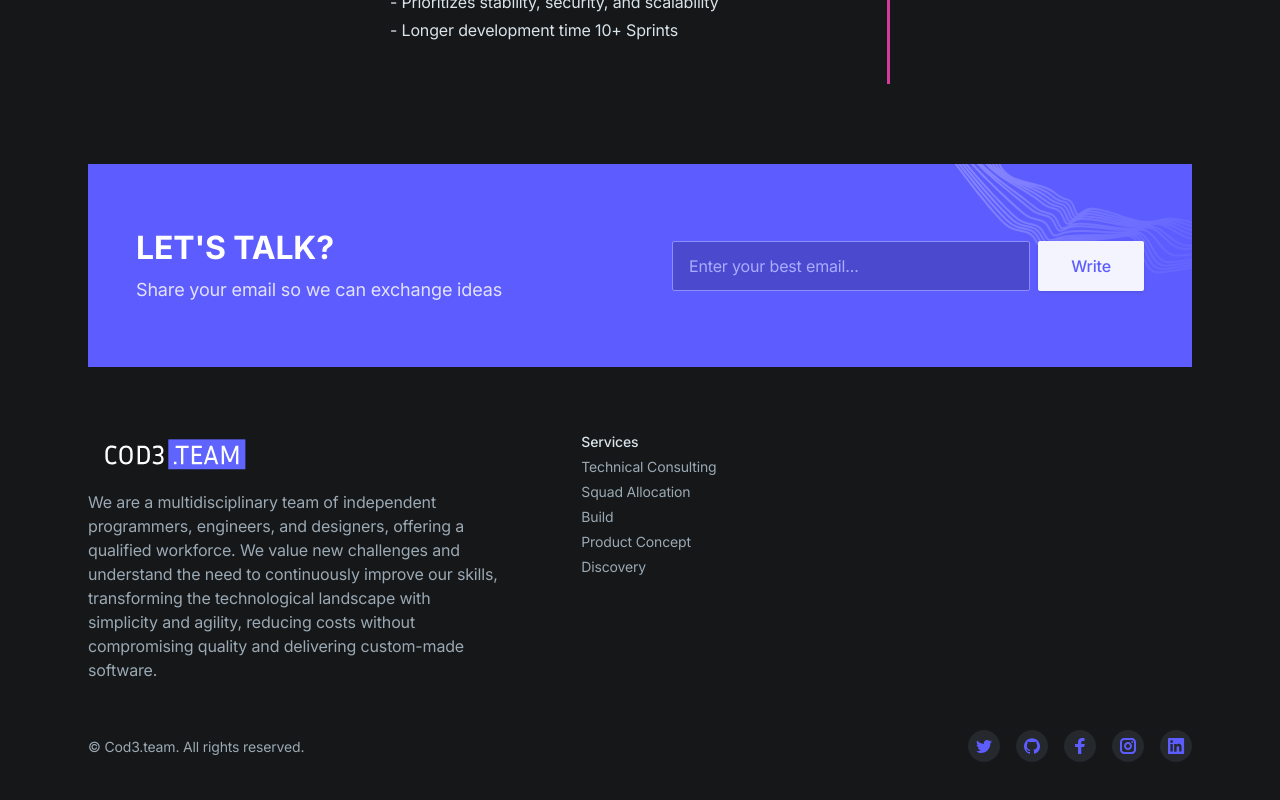
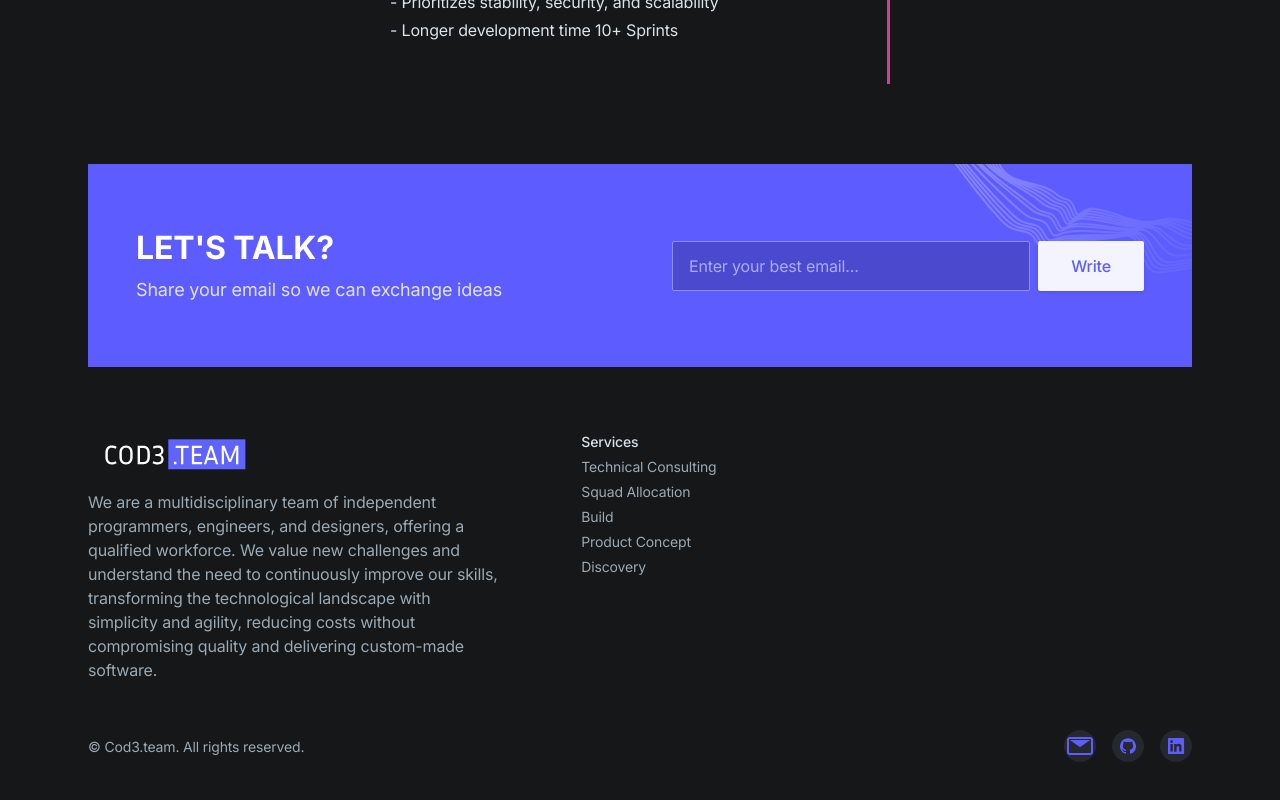
Before and after one commit to f0rmig4/cod3.team, a Next.js app: page / in a window 1280 px wide. Shown: the part 3228-4028 px from the top of the page. Built offline with nearby package versions, Linux system fonts and the light colour scheme.

Commit message:
content adjustments

```diff
--- a/components/ui/footer.tsx
+++ b/components/ui/footer.tsx
@@ -148,24 +148,27 @@ export default function Footer() {
             <ul className="flex mb-4 md:order-1 md:ml-4 md:mb-0">
               <li>
                 <Link
-                  href="/"
+                  href="mailto:cod3.team@proton.me"
                   className="flex justify-center items-center text-purple-600 bg-gray-800 hover:text-gray-100 hover:bg-purple-600 rounded-full transition duration-150 ease-in-out"
-                  aria-label="Twitter"
+                  aria-label="Email"
                 >
                   <svg
                     className="w-8 h-8 fill-current"
                     viewBox="0 0 32 32"
                     xmlns="http://www.w3.org/2000/svg"
                   >
-                    <path d="M24 11.5c-.6.3-1.2.4-1.9.5.7-.4 1.2-1 1.4-1.8-.6.4-1.3.6-2.1.8-.6-.6-1.5-1-2.4-1-1.7 0-3.2 1.5-3.2 3.3 0 .3 0 .5.1.7-2.7-.1-5.2-1.4-6.8-3.4-.3.5-.4 1-.4 1.7 0 1.1.6 2.1 1.5 2.7-.5 0-1-.2-1.5-.4 0 1.6 1.1 2.9 2.6 3.2-.3.1-.6.1-.9.1-.2 0-.4 0-.6-.1.4 1.3 1.6 2.3 3.1 2.3-1.1.9-2.5 1.4-4.1 1.4H8c1.5.9 3.2 1.5 5 1.5 6 0 9.3-5 9.3-9.3v-.4c.7-.5 1.3-1.1 1.7-1.8z" />
+                    <path d="M26 25H6a3 3 0 0 1-3-3V10a3 3 0 0 1 3-3h20a3 3 0 0 1 3 3v12a3 3 0 0 1-3 3zM6 9a1 1 0 0 0-1 1v12a1 1 0 0 0 1 1h20a1 1 0 0 0 1-1V10a1 1 0 0 0-1-1H6z" />
+                    <path d="m26.2 10-8.9 6.2a2 2 0 0 1-2.6 0L5.8 10h20.4z" />
                   </svg>
                 </Link>
               </li>
               <li className="ml-4">
                 <Link
-                  href="/"
+                  href="https://github.com/cod3t3am"
                   className="flex justify-center items-center text-purple-600 bg-gray-800 hover:text-gray-100 hover:bg-purple-600 rounded-full transition duration-150 ease-in-out"
                   aria-label="Github"
+                  target="_blank"
+                  rel="noopener noreferrer"
                 >
                   <svg
                     className="w-8 h-8 fill-current"
@@ -178,41 +181,11 @@ export default function Footer() {
               </li>
               <li className="ml-4">
                 <Link
-                  href="/"
-                  className="flex justify-center items-center text-purple-600 bg-gray-800 hover:text-gray-100 hover:bg-purple-600 rounded-full transition duration-150 ease-in-out"
-                  aria-label="Facebook"
-                >
-                  <svg
-                    className="w-8 h-8 fill-current"
-                    viewBox="0 0 32 32"
-                    xmlns="http://www.w3.org/2000/svg"
-                  >
-                    <path d="M14.023 24L14 17h-3v-3h3v-2c0-2.7 1.672-4 4.08-4 1.153 0 2.144.086 2.433.124v2.821h-1.67c-1.31 0-1.563.623-1.563 1.536V14H21l-1 3h-2.72v7h-3.257z" />
-                  </svg>
-                </Link>
-              </li>
-              <li className="ml-4">
-                <Link
-                  href="/"
-                  className="flex justify-center items-center text-purple-600 bg-gray-800 hover:text-gray-100 hover:bg-purple-600 rounded-full transition duration-150 ease-in-out"
-                  aria-label="Instagram"
-                >
-                  <svg
-                    className="w-8 h-8 fill-current"
-                    viewBox="0 0 32 32"
-                    xmlns="http://www.w3.org/2000/svg"
-                  >
-                    <circle cx="20.145" cy="11.892" r="1" />
-                    <path d="M16 20c-2.206 0-4-1.794-4-4s1.794-4 4-4 4 1.794 4 4-1.794 4-4 4zm0-6c-1.103 0-2 .897-2 2s.897 2 2 2 2-.897 2-2-.897-2-2-2z" />
-                    <path d="M20 24h-8c-2.056 0-4-1.944-4-4v-8c0-2.056 1.944-4 4-4h8c2.056 0 4 1.944 4 4v8c0 2.056-1.944 4-4 4zm-8-14c-.935 0-2 1.065-2 2v8c0 .953 1.047 2 2 2h8c.935 0 2-1.065 2-2v-8c0-.935-1.065-2-2-2h-8z" />
-                  </svg>
-                </Link>
-              </li>
-              <li className="ml-4">
-                <Link
-                  href="/"
+                  href="https://www.linkedin.com/company/cod3.team"
                   className="flex justify-center items-center text-purple-600 bg-gray-800 hover:text-gray-100 hover:bg-purple-600 rounded-full transition duration-150 ease-in-out"
                   aria-label="Linkedin"
+                  target="_blank"
+                  rel="noopener noreferrer"
                 >
                   <svg
                     className="w-8 h-8 fill-current"
```
